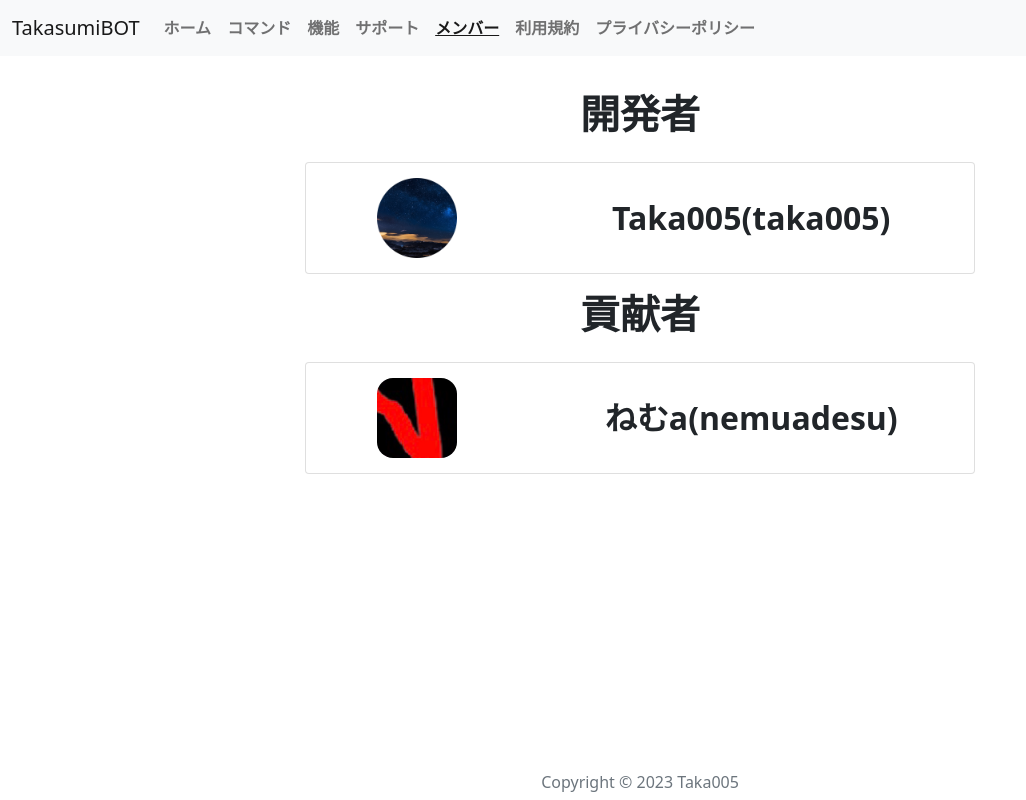
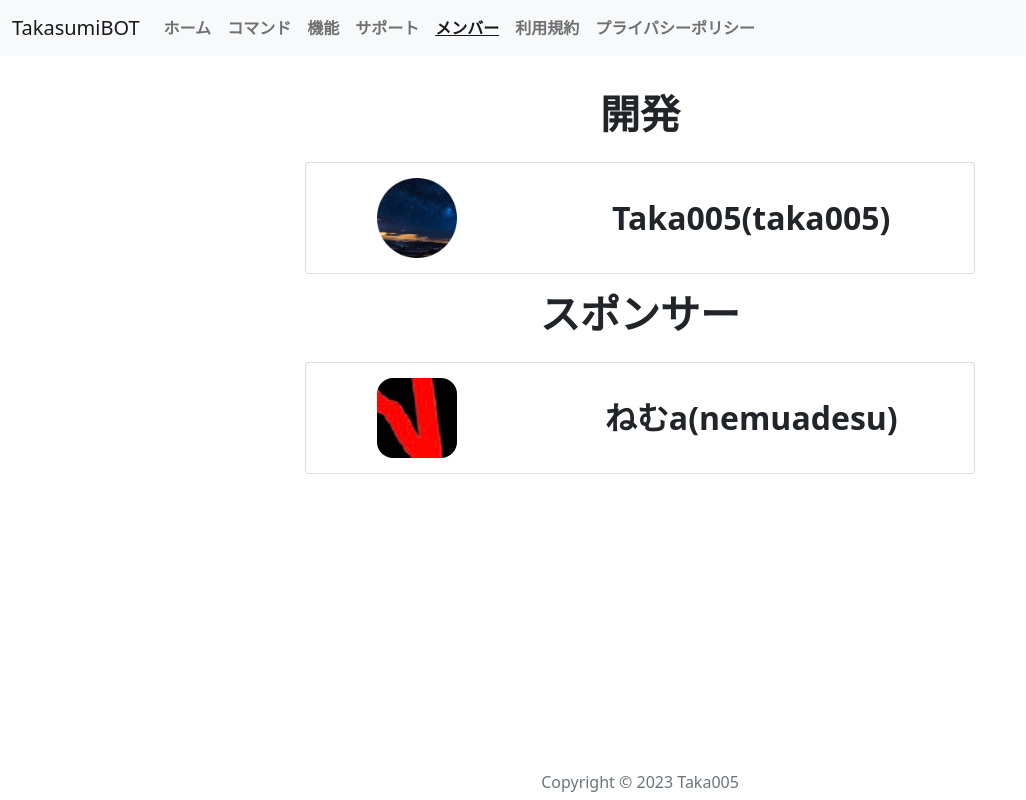
Before and after one commit to Taka005/TakasumiBOT_Docs, a plain HTML site: page member.html in a window 1280 px wide. Shown: the whole page, without its empty margins (0-1026 px from the left). Drawn offline with nearby package versions, Linux system fonts and the light colour scheme.

Commit message:
change:調整

```diff
--- a/member.html
+++ b/member.html
@@ -25,7 +25,7 @@
 
         <link href="https://cdn.jsdelivr.net/npm/bootstrap@5.0.2/dist/css/bootstrap.min.css" rel="stylesheet" integrity="sha384-EVSTQN3/azprG1Anm3QDgpJLIm9Nao0Yz1ztcQTwFspd3yD65VohhpuuCOmLASjC" crossorigin="anonymous">
         <link rel="stylesheet" href="/assets/css/global.css">
-        <link rel="stylesheet" href="/assets/css/contributor.css">
+        <link rel="stylesheet" href="/assets/css/member.css">
     </head>
     <body>
         <header>
@@ -67,7 +67,7 @@
             <div class="container">
                 <div>
                     <div class="text-center">
-                        <h1 class="mb-4"><strong>開発者</strong></h1>
+                        <h1 class="mb-4"><strong>開発</strong></h1>
                     </div>
                     <div class="users text-center">
                         <div class="card mb-3">
@@ -86,7 +86,7 @@
                 </div>
                 <div>
                     <div class="text-center">
-                        <h1 class="mb-4"><strong>貢献者</strong></h1>
+                        <h1 class="mb-4"><strong>スポンサー</strong></h1>
                     </div>
                     <div class="users text-center">
                         <div class="card mb-3">
```
Also changed, not shown: assets/css/member.css (renamed from assets/css/contributor.css).
